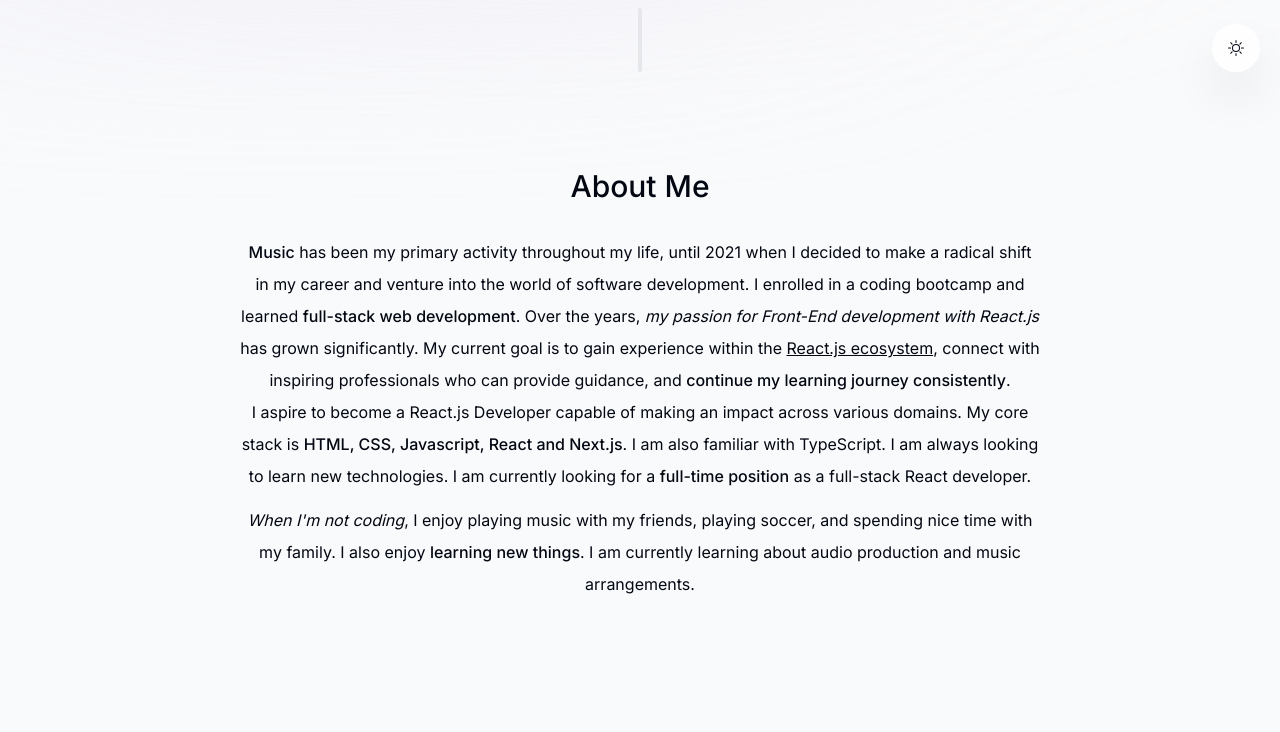
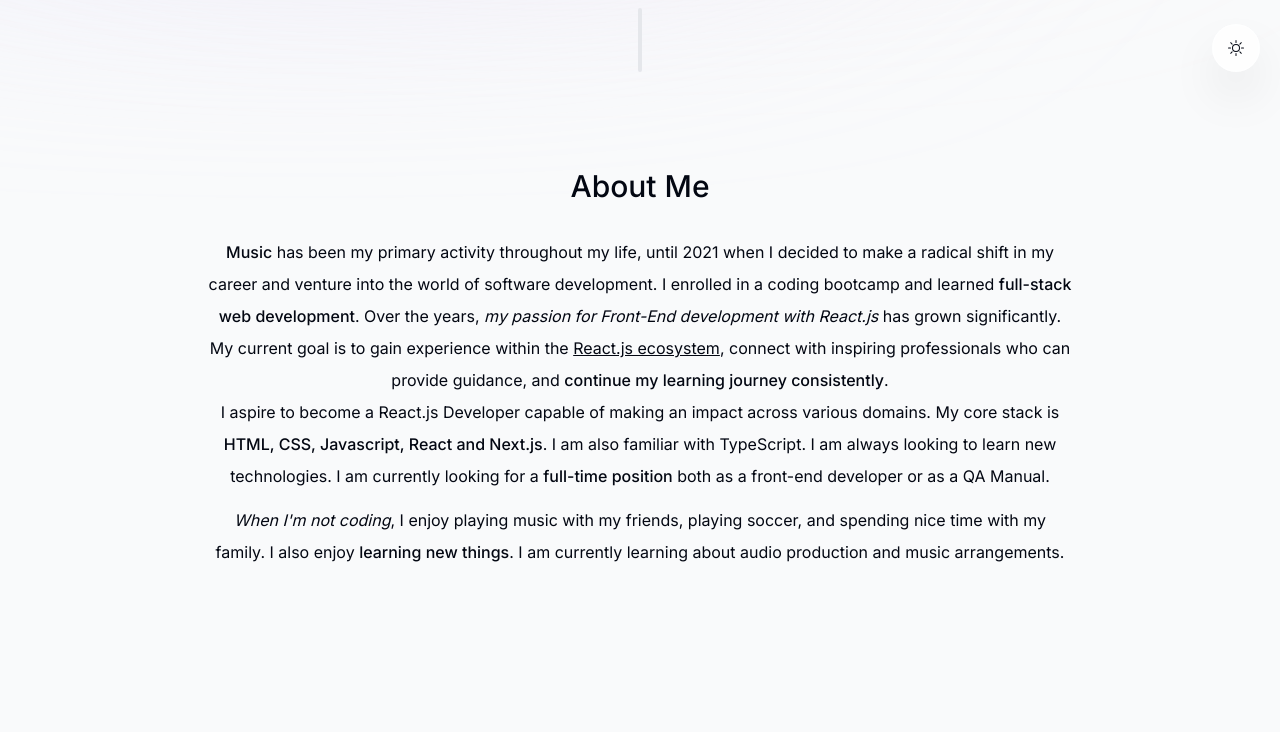
Before and after one commit to federicomontero86/portfolio, a Next.js app: page / in a window 1280 px wide. Shown: the part 708-1440 px from the top of the page. Built offline with nearby package versions, Linux system fonts and the light colour scheme; no server answers.

Commit message:
updating about QA Manual

```diff
--- a/components/About.tsx
+++ b/components/About.tsx
@@ -12,7 +12,7 @@ export default function About() {
   return (
     <motion.section
       ref={ref}
-      className="mb-28 max-w-[50rem] text-center leading-8 sm:mb-40 scroll-mt-28"
+      className="mb-28 max-w-[54rem] text-center leading-8 sm:mb-40 scroll-mt-28"
       initial={{ opacity: 0, y: 100 }}
       animate={{ opacity: 1, y: 0 }}
       transition={{ delay: 0.175 }}
@@ -43,8 +43,8 @@ export default function About() {
         </span>
         . I am also familiar with TypeScript. I am always looking to learn new
         technologies. I am currently looking for a{" "}
-        <span className="font-medium">full-time position</span> as a full-stack
-        React developer.
+        <span className="font-medium">full-time position</span> both as a
+        front-end developer or as a QA Manual.
       </p>
       <p>
         {" "}
```
